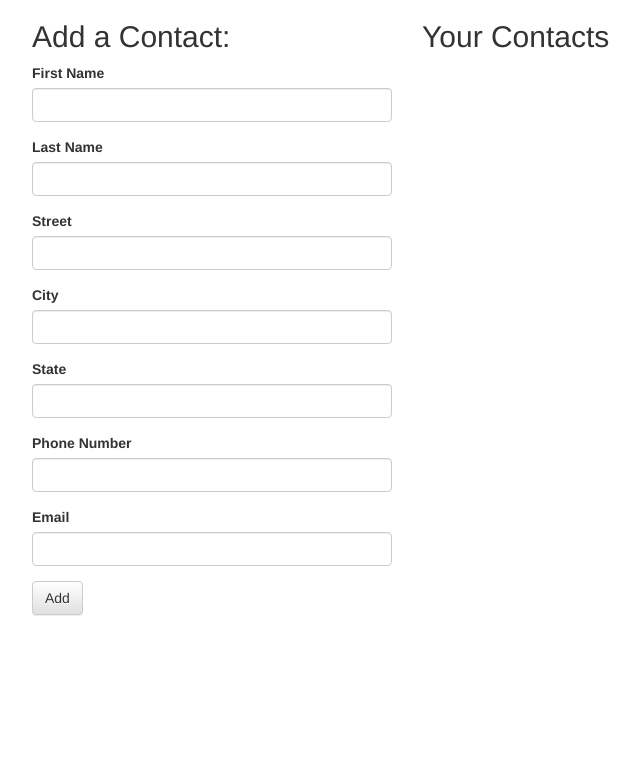
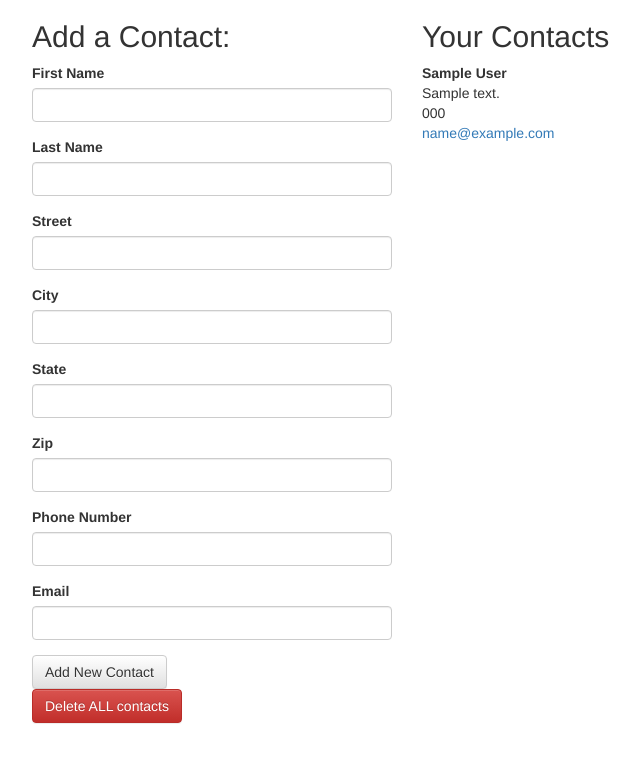
Before and after one commit to netzeln/addressbook-PHP-CR, a PHP site: template views/index.html.twig in a window 1280 px wide. Shown: the top 763 px of the page, without its empty margins (38-678 px from the left). Run offline with PHP 8.4, Linux system fonts and the light colour scheme; the template is opened without the code that fills it: most values are stand-ins (such as "Sample title", 1, 10 or a date in 2020); some libraries are stand-ins or nearby versions.

Commit message:
add list display and address format

```diff
--- a/views/create_contact.html.twig
+++ b/views/create_contact.html.twig
@@ -12,8 +12,7 @@
         <h2>You Added a Contact:</h2>
             <div class="container">
             <p> <strong>{{newContact.fullName}}</strong><br>
-                {{newContact.street}}<br>
-                {{newContact.city}}, {{newContact.state}},<br>
+                {{newContact.fullAddress}}<br>
                 {{newContact.phone}}<br>
                 <a href="mailto:{{newContact.email}}">{{newContact.email}}</a>
             </div>
--- a/views/index.html.twig
+++ b/views/index.html.twig
@@ -37,6 +37,10 @@
                                   <input type="text" name="state" class="form-control state" required>
                                 </div>
                                 <div class="form-group">
+                                  <label for="zip">Zip</label>
+                                  <input type="number" name="zip" class="form-control zip" required>
+                                </div>
+                                <div class="form-group">
                                   <label for="phone">Phone Number</label>
                                   <input type="tel" name="phone" class="form-control phone">
                                 </div>
@@ -48,11 +52,26 @@
                             </div>
 
 
-                            <button type="submit" class="btn btn-default">Add</button>
-                          </form>
+                            <button type="submit" class="btn btn-default">Add New Contact</button>
+
+                         </form>
+                         <form action="/delete" method="get">
+                             <button type="submit" class="btn btn-danger">Delete ALL contacts</button>
+                        </form>
                 </div>
                 <div class="col-md-8">
                     <h2>Your Contacts</h2>
+
+                    {% if contacts is not empty %}
+                        {%for contact in contacts %}
+                            <div class="contact">
+                                <p> <strong>{{contact.fullName}}</strong><br>
+                                    {{contact.fullAddress}}<br>
+                                    {{contact.phone}}<br>
+                                    <a href="mailto:{{contact.email}}">{{contact.email}}</a>
+                            </div>
+                        {% endfor %}
+                    {% endif %}
                 </div>
             </div>
         </div>
```
Also changed, not shown: app/app.php (+9 -2 lines), src/Contact.php (+17 -2 lines).
